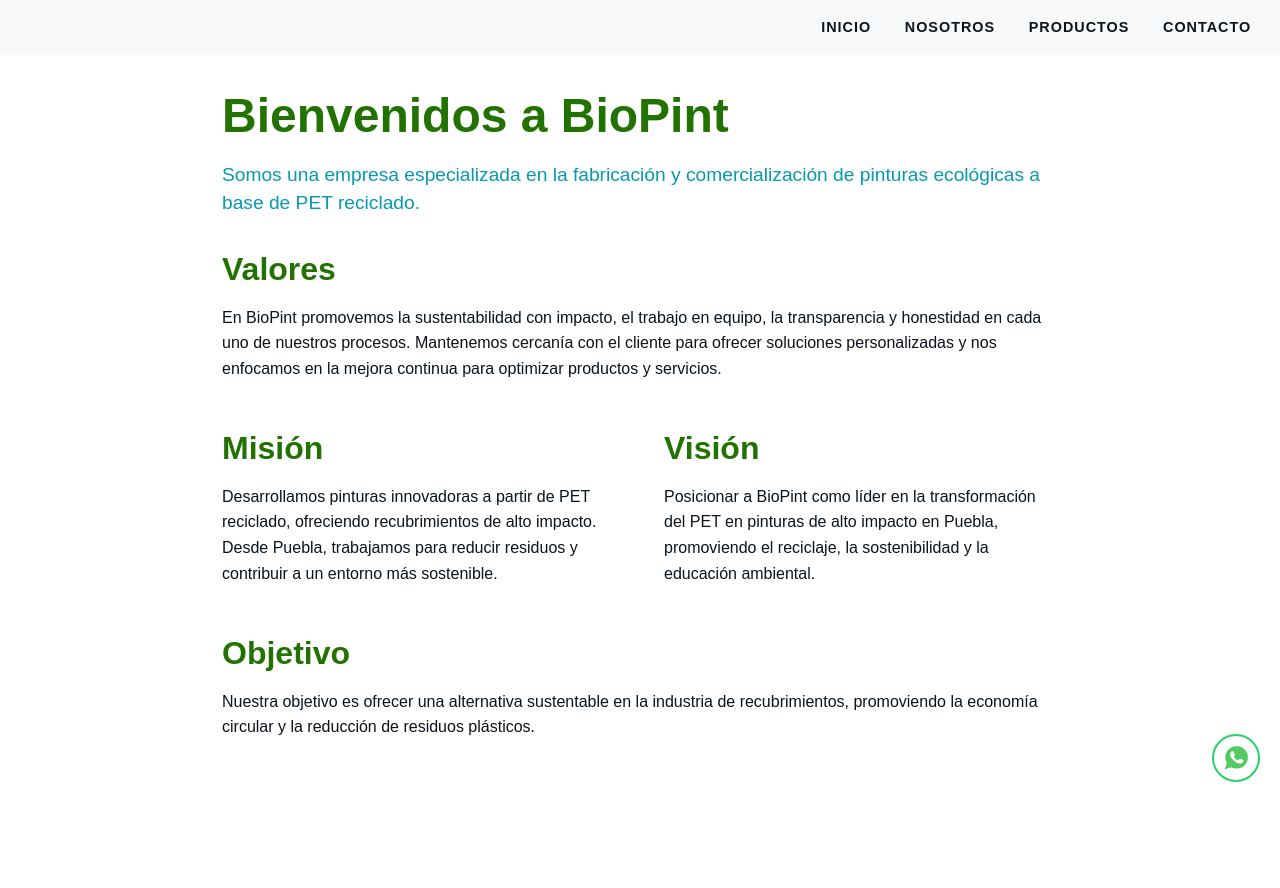
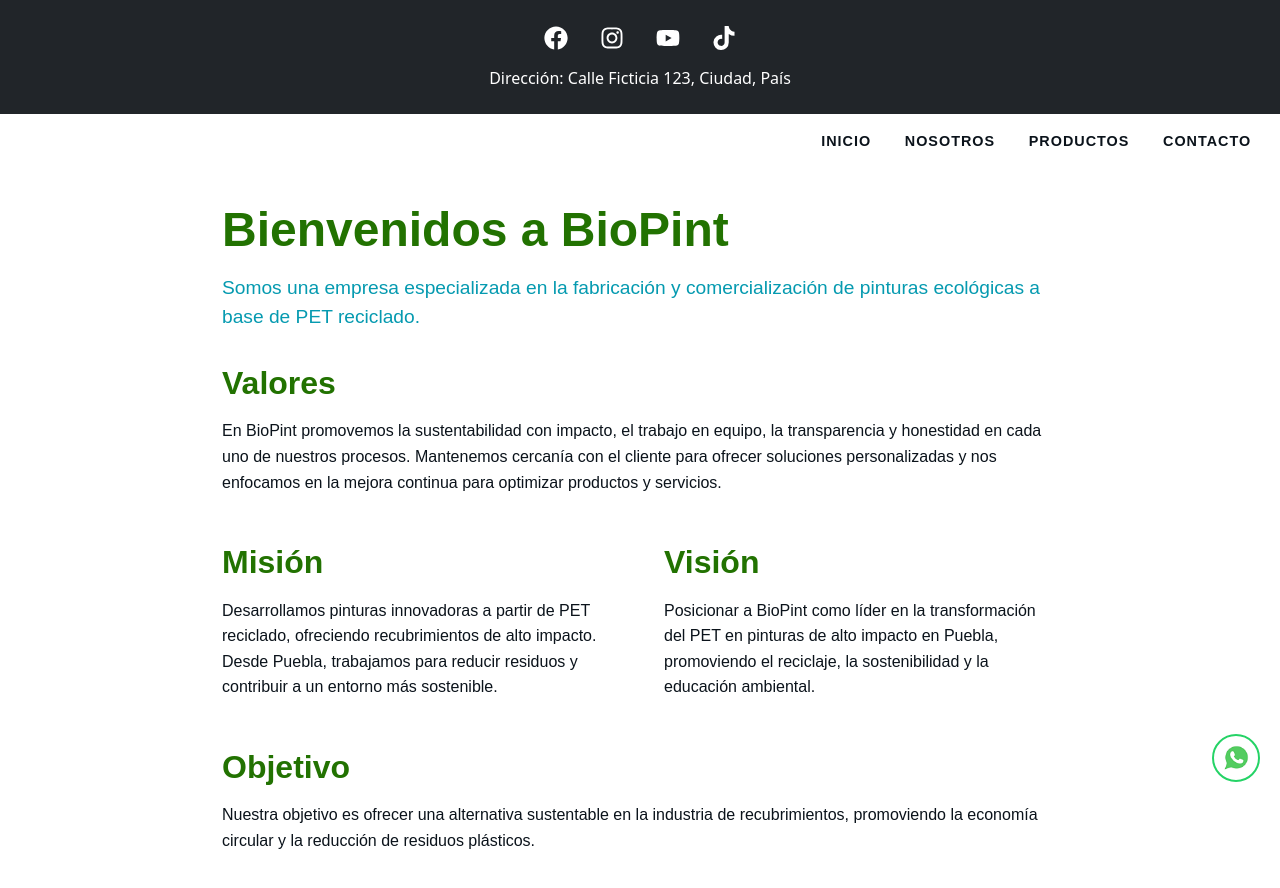
Before and after one commit to MiriamAvalos/BioPint, a React (Vite) app: page / in a window 1280 px wide. Shown: the top 888 px of the page. Before the commit the page ends 800 px from the top, so only its background shows below. Built offline with nearby package versions, Linux system fonts and the light colour scheme; a web font is replaced by a local one.

Commit message:
menu y redes sociales

```diff
--- a/package.json
+++ b/package.json
@@ -13,6 +13,7 @@
     "bootstrap": "^5.3.6",
     "react": "^19.0.0",
     "react-dom": "^19.0.0",
+    "react-icons": "^5.5.0",
     "react-router-dom": "^7.4.0"
   },
   "devDependencies": {
--- a/src/App.css
+++ b/src/App.css
@@ -16,6 +16,11 @@
   font-weight: 600;
   transition: color 0.3s ease;
 }
+
+.bg-transparent {
+  background-color: transparent !important;
+}
+
 /* Espaciado entre los ítems del menú */
 .navbar-nav .nav-item {
   margin: 0 0.55rem;
--- a/src/App.jsx
+++ b/src/App.jsx
@@ -1,4 +1,4 @@
-import React from 'react';
+
 import { BrowserRouter as Router, Route, Routes, Link } from 'react-router-dom';
 import '../src/App.css';
 import Home from './pages/Home';
@@ -7,15 +7,18 @@ import Products from './pages/Products';
 import Contact from './pages/Contact';
 import 'bootstrap/dist/css/bootstrap.min.css';
 import 'bootstrap/dist/js/bootstrap.bundle.min.js'
-
+import SocialAndAddress from './components/SocialAndAddress';
 
 
 function App() {
   return (
+    <>
+       <SocialAndAddress />
     <Router>
       <div className="App">
-        <nav className="navbar navbar-expand-lg navbar-light bg-light">
-          <div className="container-fluid">
+
+        <nav className="navbar navbar-expand-lg navbar-light bg-light bg-transparent">
+          <div className="container-fluid navbar-container">
             <Link className="navbar-brand" to="/"></Link>
             <button className="navbar-toggler" type="button" data-bs-toggle="collapse" data-bs-target="#navbarNav"
               aria-controls="navbarNav" aria-expanded="false" aria-label="Toggle navigation">
@@ -48,6 +51,7 @@ function App() {
         </Routes>
       </div>
     </Router>
+    </>
   );
 }
 
--- /dev/null
+++ b/src/components/SocialAndAddress.css
@@ -0,0 +1,8 @@
+.social-icon {
+  transition: transform 0.3s ease, color 0.3s ease, box-shadow 0.3s ease;
+  display: inline-block;
+}
+
+.social-icon:hover {
+  transform: translateY(-2px) scale(1.05);
+}
--- /dev/null
+++ b/src/components/SocialAndAddress.jsx
@@ -0,0 +1,30 @@
+import React from 'react';
+import { FaFacebook, FaInstagram, FaWhatsapp, FaYoutube } from 'react-icons/fa';
+import { FaTiktok } from 'react-icons/fa6';
+import '../components/SocialAndAddress.css';
+
+function SocialAndAddress() {
+  return (
+    <footer className="footer bg-dark text-white py-4">
+      <div className="container text-center">
+        <div className="mb-3">
+          <a href="https://www.facebook.com/profile.php?id=61574091243583" target="_blank" rel="noopener noreferrer" className="text-white mx-3 social-icon">
+            <FaFacebook size={24} />
+          </a>
+          <a href="https://www.instagram.com/biopint5/" target="_blank" rel="noopener noreferrer" className="text-white mx-3 social-icon">
+            <FaInstagram size={24} />
+          </a>
+          <a href="https://www.youtube.com/@Biopint" target="_blank" rel="noopener noreferrer" className="text-white mx-3 social-icon">
+            <FaYoutube size={24} />
+          </a>
+             <a href="https://www.tiktok.com/@biopint" target="_blank" rel="noopener noreferrer" className="text-white mx-3 social-icon">
+            <FaTiktok size={24} />
+          </a>
+        </div>
+        <p className="mb-0">Dirección: Calle Ficticia 123, Ciudad, País</p>
+      </div>
+    </footer>
+  );
+}
+
+export default SocialAndAddress;
--- a/src/pages/Home.jsx
+++ b/src/pages/Home.jsx
@@ -2,9 +2,11 @@ import React from 'react';
 import WhatsappButton from '../components/WhatsappButton';
 import '../pages/Home.css';
 
+
 function Home() {
   return (
     <>
+
     <main className="home-container">
       <section className="intro">
         <h1 className="title">Bienvenidos a BioPint</h1>
```
Also changed, not shown: 1 other file (tests, documents, lock files or other folders).
